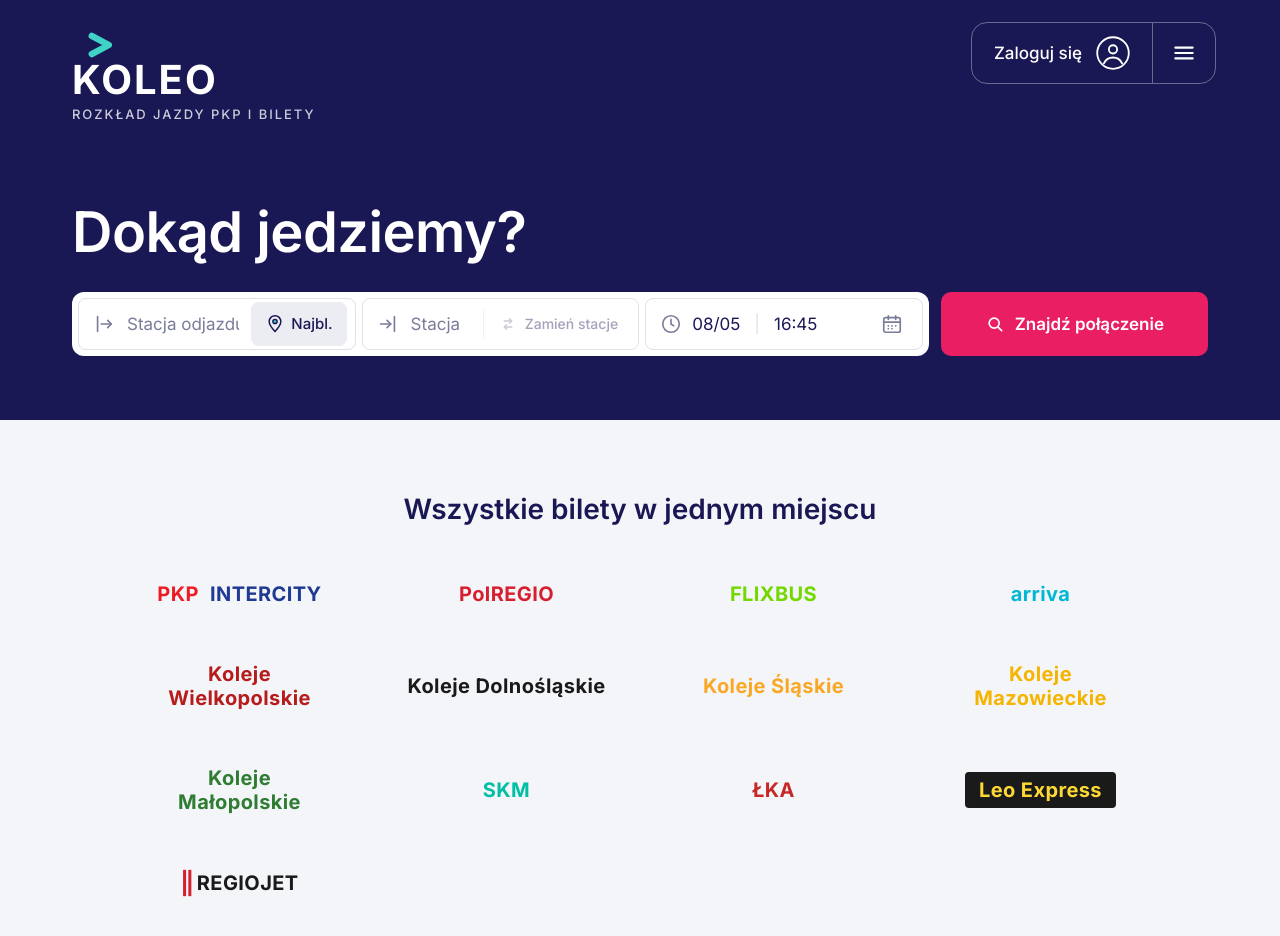
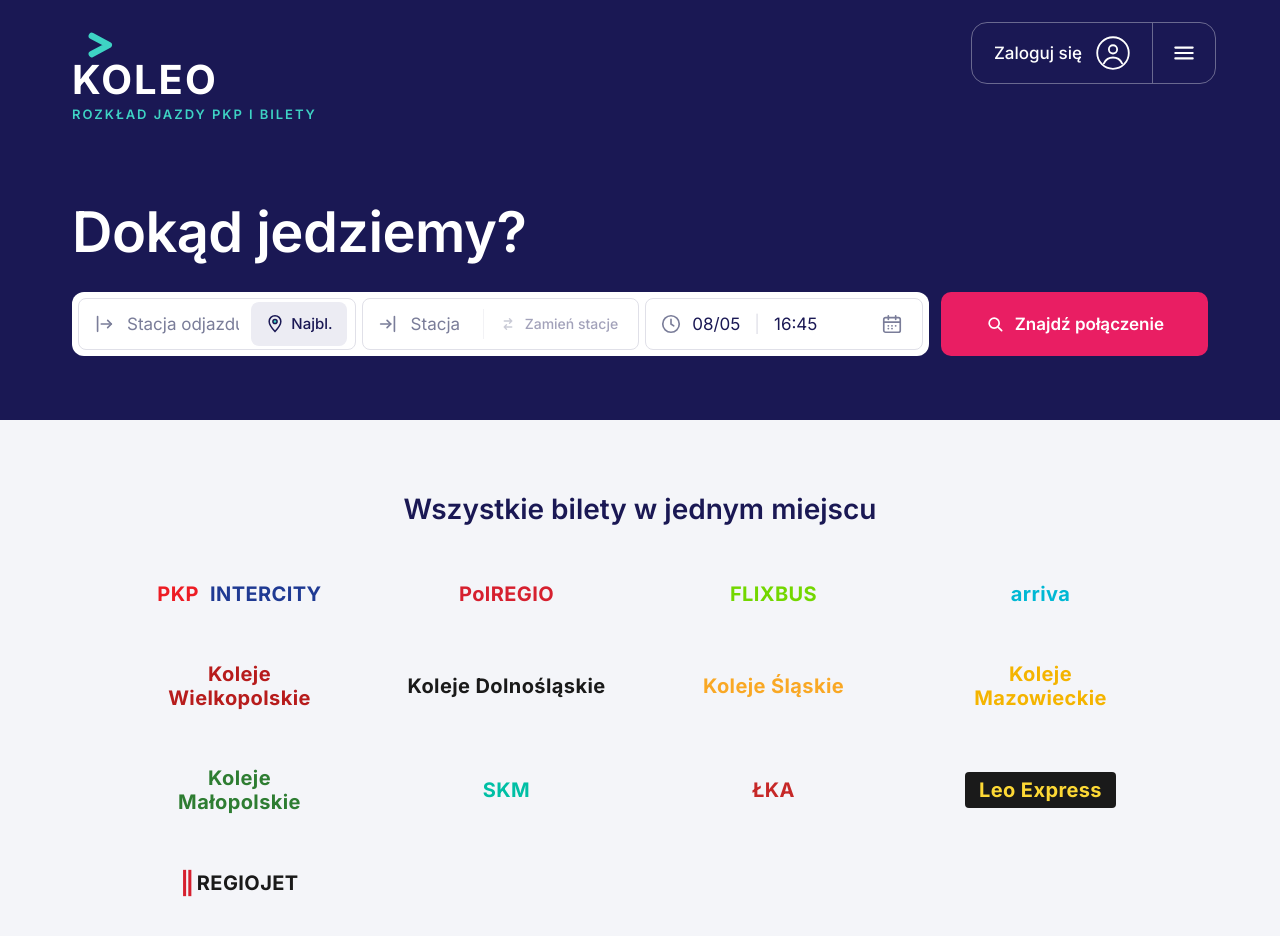
Before and after one commit to Max12rt/Zako, an Angular app in the folder frontend/: page / in a window 1280 px wide. Shown: the top 936 px of the page. Built offline with nearby package versions, Linux system fonts and the light colour scheme.

Commit message:
style(frontend): tagline ROZKŁAD JAZDY PKP I BILETY in teal to match logo chevron

```diff
--- a/frontend/src/app/app.scss
+++ b/frontend/src/app/app.scss
@@ -56,9 +56,9 @@
 .logo__tagline {
   margin: 0;
   font-size: 13px;
-  font-weight: 500;
+  font-weight: 600;
   letter-spacing: 0.15em;
-  color: rgba(255, 255, 255, 0.78);
+  color: var(--koleo-teal);
 }
 
 .hero__title {
```
